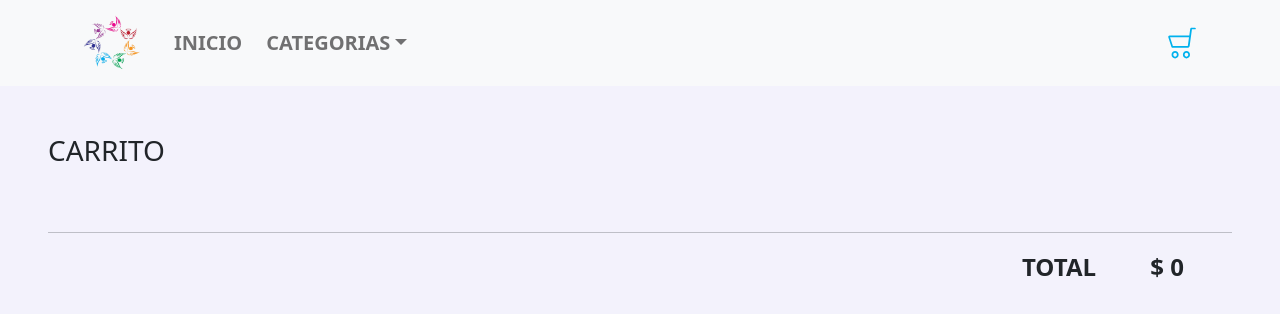
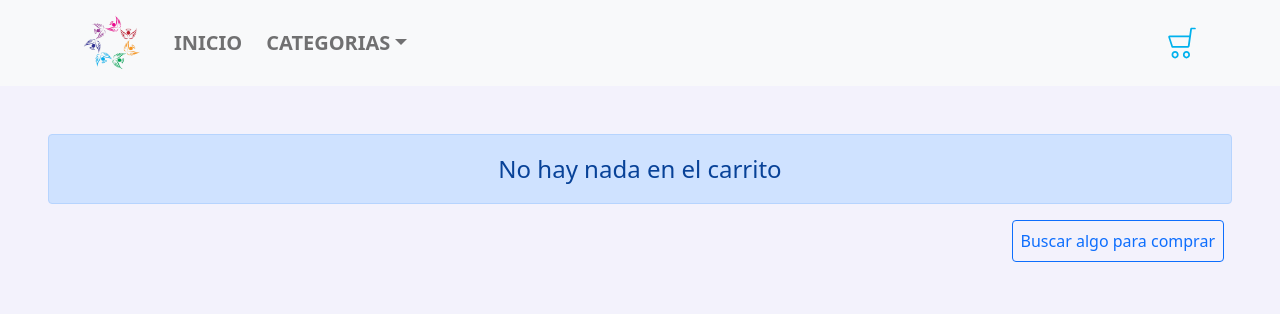
Before and after one commit to soynerin/mi-centro-de-luz, a React (Create React App) app: page /cart in a window 1280 px wide. Shown: the top 314 px of the page. Built offline with nearby package versions, Linux system fonts and the light colour scheme.

Commit message:
(feat) Mensaje al usuario en el componente del Carrito
* Se agrega un mensaje para cuando no existen Items en el Carrito de Compras

```diff
--- a/src/components/cartShopping/ItemCartContainer.js
+++ b/src/components/cartShopping/ItemCartContainer.js
@@ -1,11 +1,34 @@
+import { Button } from "bootstrap";
 import React, { useContext } from "react";
+import { Link } from "react-router-dom";
 import { CartContext } from "../../context/cart/CartContext";
 import Cart from "./Cart";
 
 const ItemCartContainer = () => {
 	const { cartItems } = useContext(CartContext);
 
-	return <Cart cartItems={cartItems} />;
+	console.log(cartItems);
+
+	return (
+		<>
+			{cartItems.length > 0 ? (
+				<Cart cartItems={cartItems} />
+			) : (
+				<div className="p-5 min-vh-100" style={{ backgroundColor: "#F3F2FC" }}>
+					<div className="alert alert-primary text-center fs-4" role="alert">
+						No hay nada en el carrito
+					</div>
+					<div className="d-grid gap-2 d-md-flex justify-content-md-end">
+						<Link to="/">
+							<button className="btn btn-outline-primary me-md-2 p-2" type="button">
+								Buscar algo para comprar
+							</button>
+						</Link>
+					</div>
+				</div>
+			)}
+		</>
+	);
 };
 
 export default ItemCartContainer;
```
